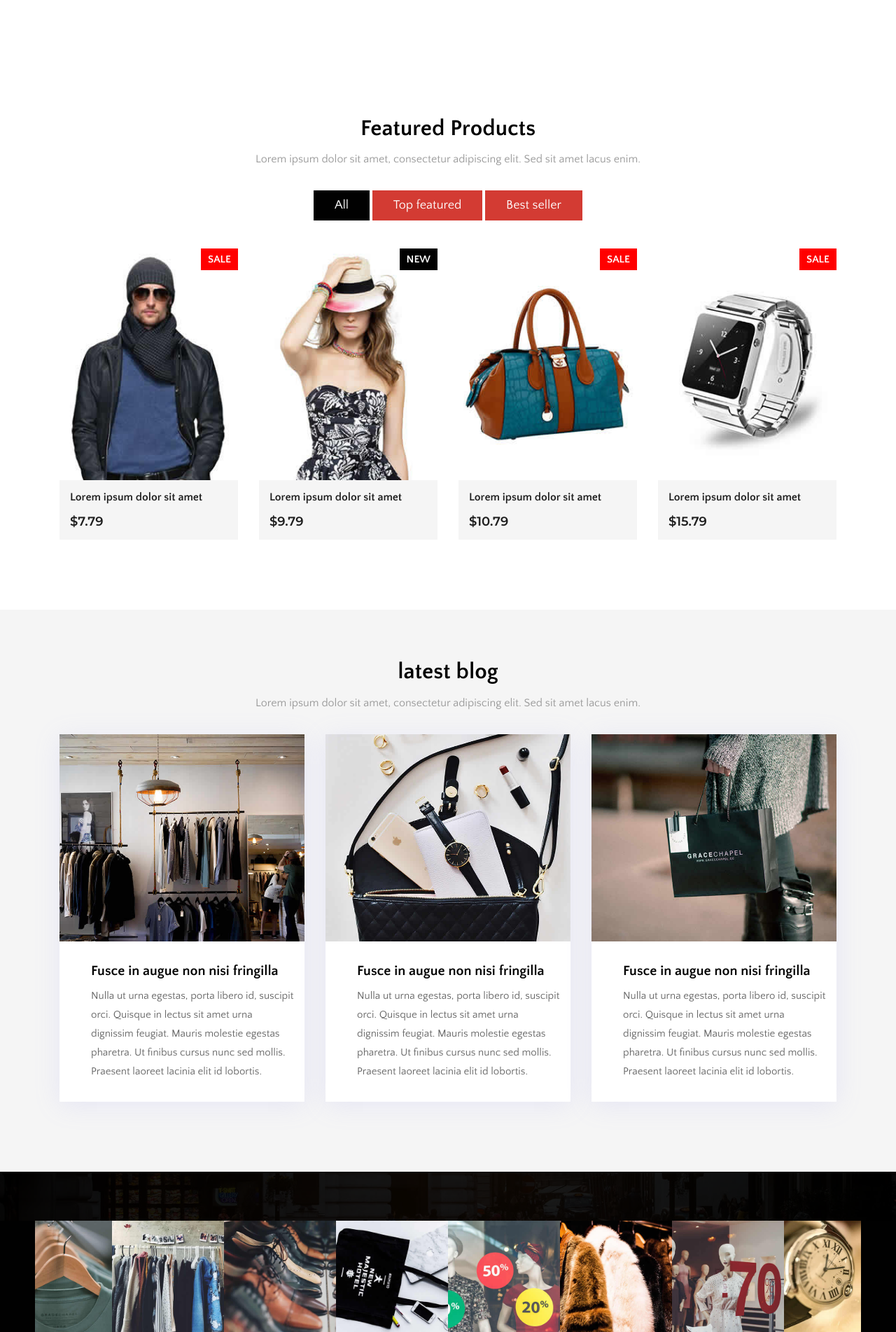
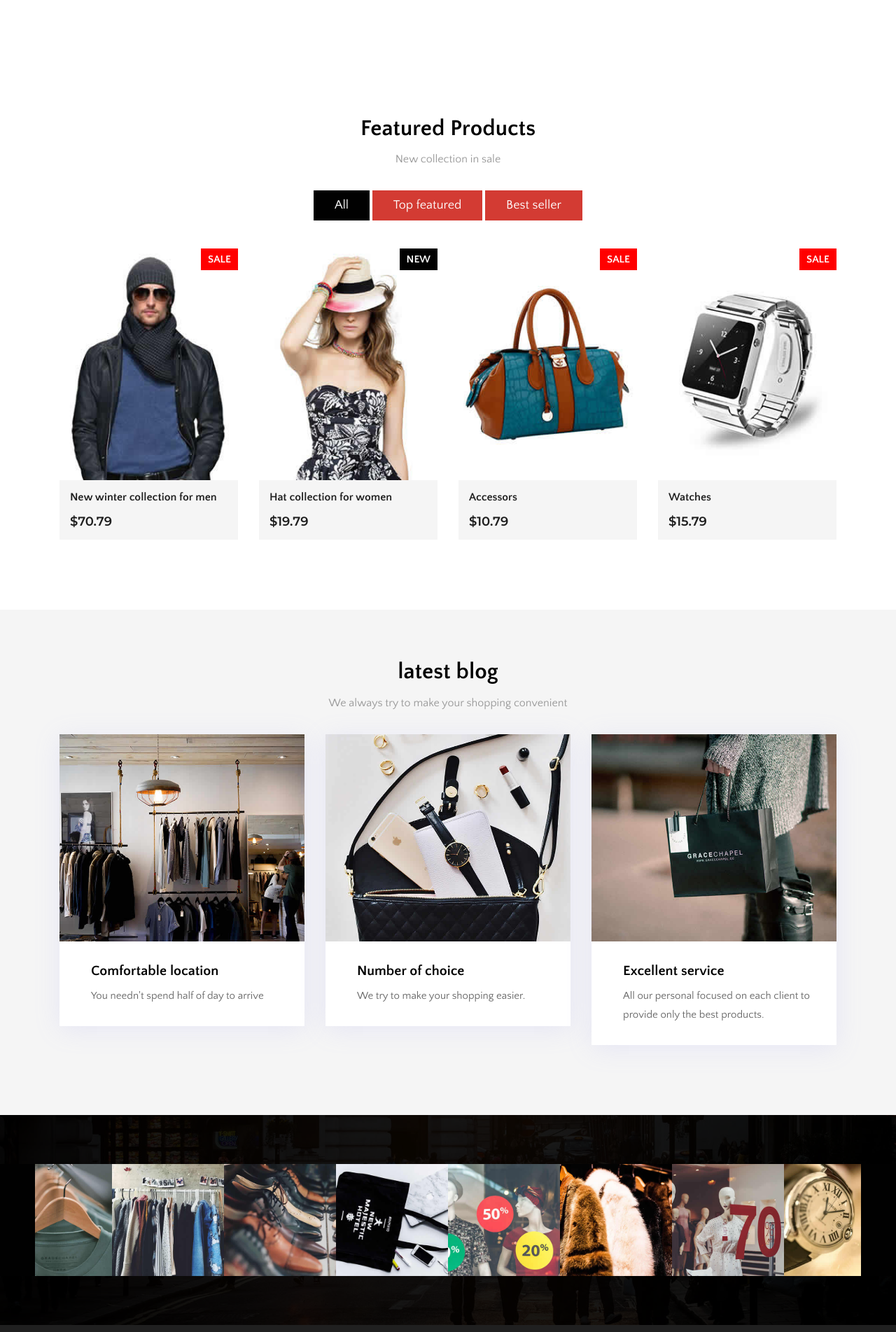
Before and after one commit to abdulatif-abdumannopov/nurs, a Django app: page / in a window 1280 px wide. Shown: the part 1770-3673 px from the top of the page at 70% size. Run offline with Django 4.2, Linux system fonts and the light colour scheme; some libraries are stand-ins or nearby versions.

Commit message:
small changes

```diff
--- a/templates/base.html
+++ b/templates/base.html
@@ -219,7 +219,7 @@
                         <div class="footer-widget">
                             <h4>About Nur's Shop</h4>
                             <p>
-                                Lorem ipsum dolor sit amet, consectetur adipiscing elit, sed do eiusmod tempor incididunt ut labore et dolore magna aliqua. Ut enim ad minim veniam, quis nostrud exercitation ullamco laboris nisi ut aliquip ex ea commodo consequat.
+                                Our shop started working from 2010 and it's one of thee best store in this region,  which provides the best products for small price.
                             </p>
                         </div>
                     </div>
@@ -227,11 +227,8 @@
                         <div class="footer-link">
                             <h4>Information</h4>
                             <ul>
-                                <li><a href="#">About Us</a></li>
-                                <li><a href="#">Customer Service</a></li>
-                                <li><a href="#">Our Sitemap</a></li>
-                                <li><a href="#">Terms &amp; Conditions</a></li>
-                                <li><a href="#">Privacy Policy</a></li>
+                                <li><a href="{% url 'about' %}">About Us</a></li>
+                                <li><a href="{% url 'service' %}">Customer Service</a></li>
                             </ul>
                         </div>
                     </div>
--- a/templates/index.html
+++ b/templates/index.html
@@ -37,7 +37,7 @@
                         <div class="col-md-12">
                             <h1 class="m-b-20"><strong>Welcome To <br> Nur's shop</strong></h1>
                             <p class="m-b-40">See how your users experience your website in realtime or view <br> trends to see any changes in performance over time.</p>
-                            <p><a class="btn hvr-hover" href="#">Shop New</a></p>
+{#                            <p><a class="btn hvr-hover" href="#">Shop New</a></p>#}
                         </div>
                     </div>
                 </div>
@@ -96,7 +96,7 @@
                 <div class="col-lg-12">
                     <div class="title-all text-center">
                         <h1>Featured Products</h1>
-                        <p>Lorem ipsum dolor sit amet, consectetur adipiscing elit. Sed sit amet lacus enim.</p>
+                        <p>New collection in sale</p>
                     </div>
                 </div>
             </div>
@@ -130,8 +130,8 @@
 {#                            </div>#}
                         </div>
                         <div class="why-text">
-                            <h4>Lorem ipsum dolor sit amet</h4>
-                            <h5> $7.79</h5>
+                            <h4>New winter collection for men</h4>
+                            <h5> $70.79</h5>
                         </div>
                     </div>
                 </div>
@@ -153,8 +153,8 @@
 {#                            </div>#}
                         </div>
                         <div class="why-text">
-                            <h4>Lorem ipsum dolor sit amet</h4>
-                            <h5> $9.79</h5>
+                            <h4>Hat collection for women</h4>
+                            <h5> $19.79</h5>
                         </div>
                     </div>
                 </div>
@@ -176,7 +176,7 @@
 {#                            </div>#}
                         </div>
                         <div class="why-text">
-                            <h4>Lorem ipsum dolor sit amet</h4>
+                            <h4>Accessors</h4>
                             <h5> $10.79</h5>
                         </div>
                     </div>
@@ -191,7 +191,7 @@
                             <img src="{% static 'images/img-pro-04.jpg' %}" class="img-fluid" alt="Image">
                         </div>
                         <div class="why-text">
-                            <h4>Lorem ipsum dolor sit amet</h4>
+                            <h4>Watches</h4>
                             <h5> $15.79</h5>
                         </div>
                     </div>
@@ -208,7 +208,7 @@
                 <div class="col-lg-12">
                     <div class="title-all text-center">
                         <h1>latest blog</h1>
-                        <p>Lorem ipsum dolor sit amet, consectetur adipiscing elit. Sed sit amet lacus enim.</p>
+                        <p>We always try to make your shopping convenient</p>
                     </div>
                 </div>
             </div>
@@ -220,8 +220,8 @@
                         </div>
                         <div class="blog-content">
                             <div class="title-blog">
-                                <h3>Fusce in augue non nisi fringilla</h3>
-                                <p>Nulla ut urna egestas, porta libero id, suscipit orci. Quisque in lectus sit amet urna dignissim feugiat. Mauris molestie egestas pharetra. Ut finibus cursus nunc sed mollis. Praesent laoreet lacinia elit id lobortis.</p>
+                                <h3>Comfortable location</h3>
+                                <p>You needn't spend half of day to arrive</p>
                             </div>
 {#                            <ul class="option-blog">#}
 {#                                <li><a href="#" data-toggle="tooltip" data-placement="right" title="Likes"><i class="far fa-heart"></i></a></li>#}
@@ -238,8 +238,8 @@
                         </div>
                         <div class="blog-content">
                             <div class="title-blog">
-                                <h3>Fusce in augue non nisi fringilla</h3>
-                                <p>Nulla ut urna egestas, porta libero id, suscipit orci. Quisque in lectus sit amet urna dignissim feugiat. Mauris molestie egestas pharetra. Ut finibus cursus nunc sed mollis. Praesent laoreet lacinia elit id lobortis.</p>
+                                <h3>Number of choice</h3>
+                                <p>We try to make your shopping easier.</p>
                             </div>
 {#                            <ul class="option-blog">#}
 {#                                <li><a href="#" data-toggle="tooltip" data-placement="right" title="Likes"><i class="far fa-heart"></i></a></li>#}
@@ -256,8 +256,8 @@
                         </div>
                         <div class="blog-content">
                             <div class="title-blog">
-                                <h3>Fusce in augue non nisi fringilla</h3>
-                                <p>Nulla ut urna egestas, porta libero id, suscipit orci. Quisque in lectus sit amet urna dignissim feugiat. Mauris molestie egestas pharetra. Ut finibus cursus nunc sed mollis. Praesent laoreet lacinia elit id lobortis.</p>
+                                <h3>Excellent service</h3>
+                                <p>All our personal focused on each client to provide only the best products.</p>
                             </div>
 {#                            <ul class="option-blog">#}
 {#                                <li><a href="#" data-toggle="tooltip" data-placement="right" title="Likes"><i class="far fa-heart"></i></a></li>#}
```
Also changed, not shown: nursShop/settings.py (+13 -13 lines), templates/about.html (+12 -11 lines), templates/service.html (+8 -8 lines).
